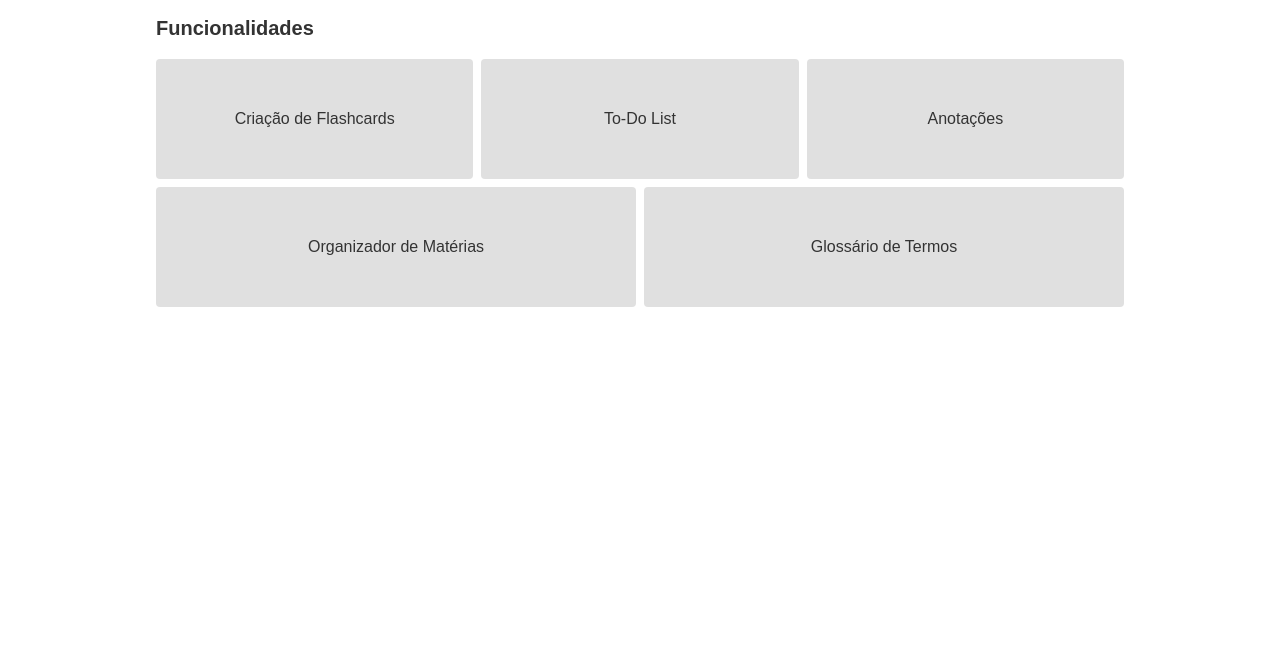
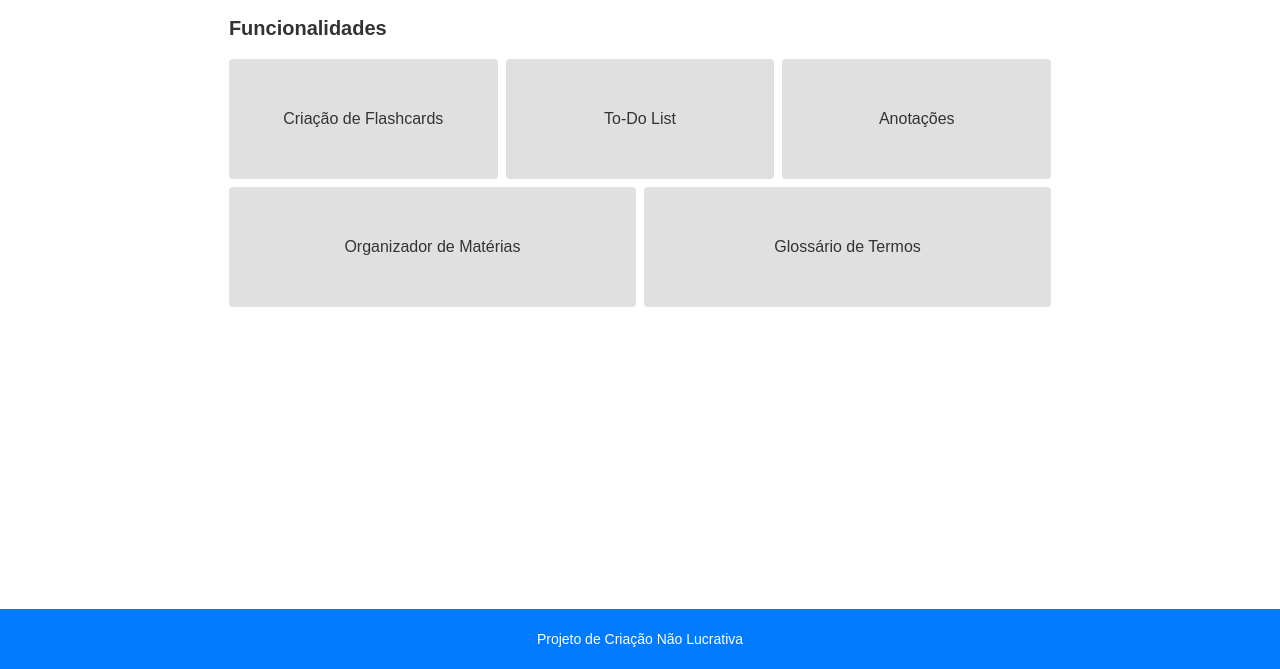
Before and after one commit to guhenrih/HelpAluno-Projeto, a plain HTML site: page index.html in a window 1280 px wide. Shown: the part 131-800 px from the top of the page. Drawn offline with Linux system fonts and the light colour scheme.

Commit message:
footer e mnu melhorado.

```diff
--- a/index.html
+++ b/index.html
@@ -9,10 +9,13 @@
   <link rel="stylesheet" href="style.css">
 </head>
 <body>
+  <div class="page-container">
     <header>
       <div class="header-container">
         <!-- Botão do menu (aparece somente em telas pequenas) -->
-      <button id="menu-btn" class="menu-btn" aria-label="Menu"><i class="fas fa-bars"></i></button>
+        <button id="menu-btn" class="menu-btn" aria-label="Menu">
+          <i class="fas fa-bars"></i>
+        </button>
         <!-- Nome do site centralizado -->
         <h1>HelpAlunos</h1>
         <!-- Botão para alternar modo claro/escuro -->
@@ -54,10 +57,13 @@
       </section>
     </main>
 
+    <!-- Mantenha o rodapé como estava -->
     <footer class="wrapper">
       <p class="nao-lucrativo">Projeto de Criação Não Lucrativa</p>
     </footer>
+  </div>
 
   <script src="script.js"></script>
 </body>
+
 </html>
--- a/script.js
+++ b/script.js
@@ -1,19 +1,18 @@
-// Persistência do modo escuro usando localStorage
+// Aguarda o carregamento completo do DOM e atribui os eventos necessários
+document.addEventListener('DOMContentLoaded', () => {
   const themeToggle = document.getElementById('theme-toggle');
   const menuBtn = document.getElementById('menu-btn');
   const navMenu = document.getElementById('nav-menu');
 
-// Aplica o tema salvo ao carregar a página
-document.addEventListener('DOMContentLoaded', () => {
+  // Aplica o tema salvo (se existir) ao carregar a página
   if (localStorage.getItem('theme') === 'dark') {
     document.body.classList.add('dark-mode');
     themeToggle.innerHTML = '<i class="fas fa-moon"></i>';
   } else {
     themeToggle.innerHTML = '<i class="fas fa-sun"></i>';
   }
-});
 
-// Alterna o modo claro/escuro e persiste a escolha
+  // Alterna o modo claro/escuro e persiste a escolha no localStorage
   themeToggle.addEventListener('click', () => {
     document.body.classList.toggle('dark-mode');
     if (document.body.classList.contains('dark-mode')) {
@@ -29,3 +28,4 @@ themeToggle.addEventListener('click', () => {
   menuBtn.addEventListener('click', () => {
     navMenu.classList.toggle('active');
   });
+});
--- a/style.css
+++ b/style.css
@@ -5,8 +5,29 @@
   box-sizing: border-box;
 }
 
+/* Garante que html e body ocupem 100% da altura */
+html, body {
+
+
+/* Contêiner principal que envolve header, main e footer */
+.page-container {
+  display: flex;
+  flex-direction: column;
+  min-height: 100vh;  /* altura mínima de 100% da viewport */
+}
+
+/* Faz com que o main expanda para empurrar o footer para o final */
+main {
+  flex: 1;
+}
+
+html, body {
+  height: 100%;
+  margin: 0;
+}
+}
+
 body {
-    height: 100%;
   font-family: Arial, sans-serif;
   font-size: 16px;
   line-height: 1.5;
@@ -53,6 +74,10 @@
 .nav-menu {
   background-color: #0056b3; /* Azul escuro */
   display: none;
+}
+
+.nav-menu.active {
+  display: block;
 }
 
 .nav-menu ul {
@@ -111,7 +136,15 @@
   background-color: #007BFF;
   color: #fff;
   text-align: center;
+  padding: 1rem;
   font-size: 0.875rem;
+  height: 200px;
+}
+
+.wrapper {
+  display: flex;
+  flex-direction: column;
+  height: 60px;
 }
 
 footer .nao-lucrativo {
@@ -120,6 +153,7 @@
   align-items: center;     /* alinha verticalmente */
   height: 100vh;
 }
+
 
 /* Ajustes de Modo Escuro */
 body.dark-mode header,
@@ -140,18 +174,6 @@
   background-color: #444;
 }
 
-  .wrapper {
-    display: flex;
-    flex-direction: column;
-    height: 60px;
-  }
-
-  /* Garante que o conteúdo principal (main) ocupe o espaço disponível */
-  main {
-    flex: 1;
-    min-height: 100vh;
-  }
-
 /* MEDIA QUERIES */
 
 /* Mobile (default) */
@@ -170,6 +192,9 @@
 /* Medium devices (min-width: 768px) */
 @media (min-width: 768px) {
   /* Exibir menu de navegação horizontal e esconder botão de menu */
+  .menu-btn {
+    display: none;
+  }
   .nav-menu {
     display: block;
   }
@@ -181,10 +206,7 @@
     padding: 0.75rem 1.5rem;
     border: none;
   }
-    .menu-btn {
-      display: none;
-    }
-    /* Centraliza os botões de tema e menu */
+  /* Centraliza os botões de tema e deixa o nome centralizado */
   .header-container {
     position: relative;
     justify-content: center;
```
Lines whose indentation alone changed are shown as unchanged.
